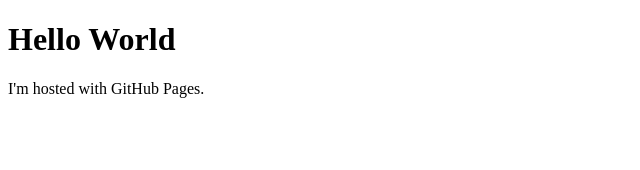
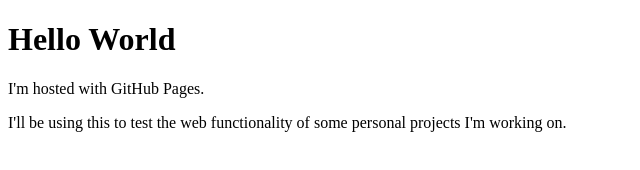
Before and after one commit to juliansimeonov/juliansimeonov.github.io, a plain HTML site: page index.html in a window 1280 px wide. Shown: the whole page, without its empty margins (0-640 px from the left). Drawn offline with Linux system fonts and the light colour scheme.

Commit message:
First update.

```diff
--- a/index.html
+++ b/index.html
@@ -3,5 +3,6 @@
 <body>
 <h1>Hello World</h1>
 <p>I'm hosted with GitHub Pages.</p>
+<p>I'll be using this to test the web functionality of some personal projects I'm working on.</p>
 </body>
 </html>
```
